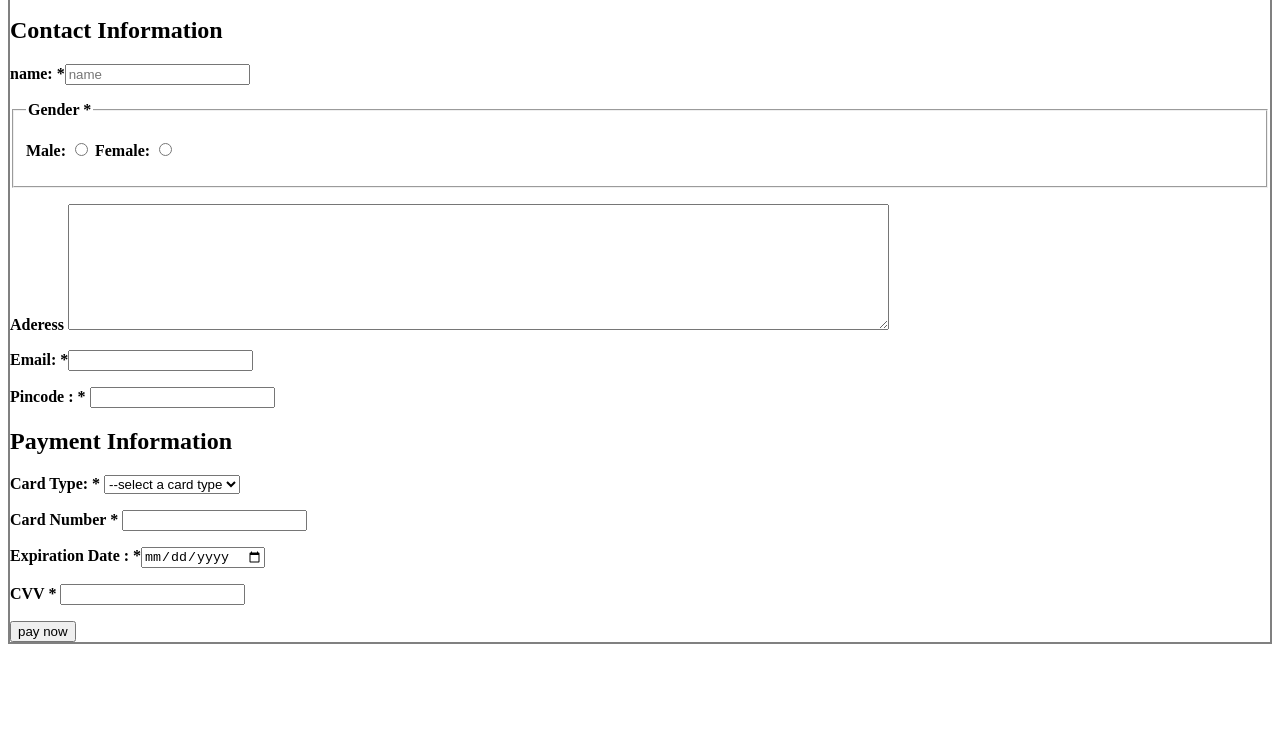
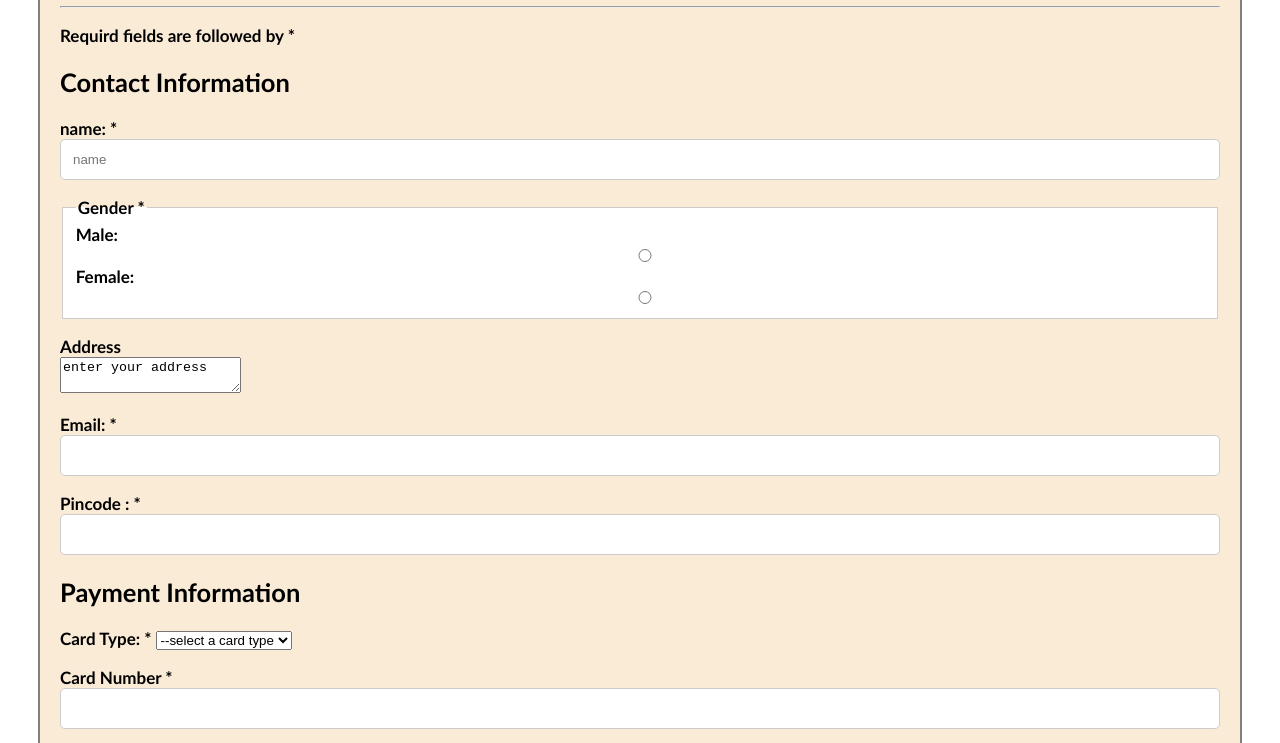
Before and after one commit to SDE-Ashik/march_web, a plain HTML site: page youtube/apna_college/payment_form.html in a window 1280 px wide. Shown: the part 111-854 px from the top of the page. Before the commit the page ends 800 px from the top, so only its background shows below. Drawn offline with Linux system fonts and the light colour scheme.

Commit message:
modified

```diff
--- a/youtube/apna_college/payment_form.css
+++ b/youtube/apna_college/payment_form.css
@@ -1,7 +1,52 @@
-.d1{ border: 2px grey double;
+*{
+    box-sizing: border-box;
+
+}
+.d1{
+
+     border: 2px grey double;
+     background-color: antiquewhite;
+     padding: 5px 20px 15px 20px;
+     border-radius: 4px;
 
 }
 
 .hi{
-    align-items: center;
+    text-align: center;
+
 }
+body{
+    font-family: 'Trebuchet MS', 'Lucida Sans Unicode', 'Lucida Grande', 'Lucida Sans', Arial, sans-serif;
+    margin: 15px 30px;
+    font-size: 17px;
+    padding: 8px;
+}
+input[type="text"],
+input[type="email"],
+input[type="radio"],
+input[type="number"],
+input[type="password"],
+input[type="date"],
+select
+textarea{
+    width: 100%;
+    padding: 12px;
+    border: 1px solid #ccc;
+    border-radius: 5px;
+}
+fieldset{
+    background-color: #fff;
+    border: 1px solid #ccc;
+}
+input[type="submit"]{
+    background-color: rgb(128, 246, 10);
+ color: aliceblue;
+ padding: 12px 20px;
+ border: none;
+ border-radius: 40px;
+ cursor: pointer;
+ width: 100%;
+}
+ input[type="submit"]:hover{
+
+ }
--- a/youtube/apna_college/payment_form.html
+++ b/youtube/apna_college/payment_form.html
@@ -11,17 +11,17 @@
     <div class="d1">
         <b>
         <form action="">
-            <h1 class="hi">Payment Form</h1>
+            <h1 class="hi">Payment Form</h1> <hr>
             <p>Requird fields are followed by *</p>
             <h2>Contact Information</h2>
             <p>name: *<input type="text" name="name" placeholder="name" required></p>
             <fieldset>
                 <legend>Gender * </legend>
-        <p>
-            Male: <input type="radio" name="gender" id="male" required>
-            Female: <input type="radio" name="gender" id="female" required>
-        </p></fieldset>
-         <p>Aderess <textarea name="adress" id="adress" cols="100" rows="8"></textarea></p>
+
+            Male: <input type="radio" name="gender" id="male" value="m" required>
+            Female: <input type="radio" name="gender" id="female" value="m" required>
+        </fieldset>
+         <p>Address <br><textarea name="adress" id="adress" >enter your address</textarea></p>
          <p>Email: *<input type="email" required>
          </p>
          <p>
```
Also changed, not shown: bootstrap_works/luminar.html (+8 -0 lines), bootstrap_works/website.html (added, +38 -0 lines), youtube/apna_college/form1.html (added, +15 -0 lines).
